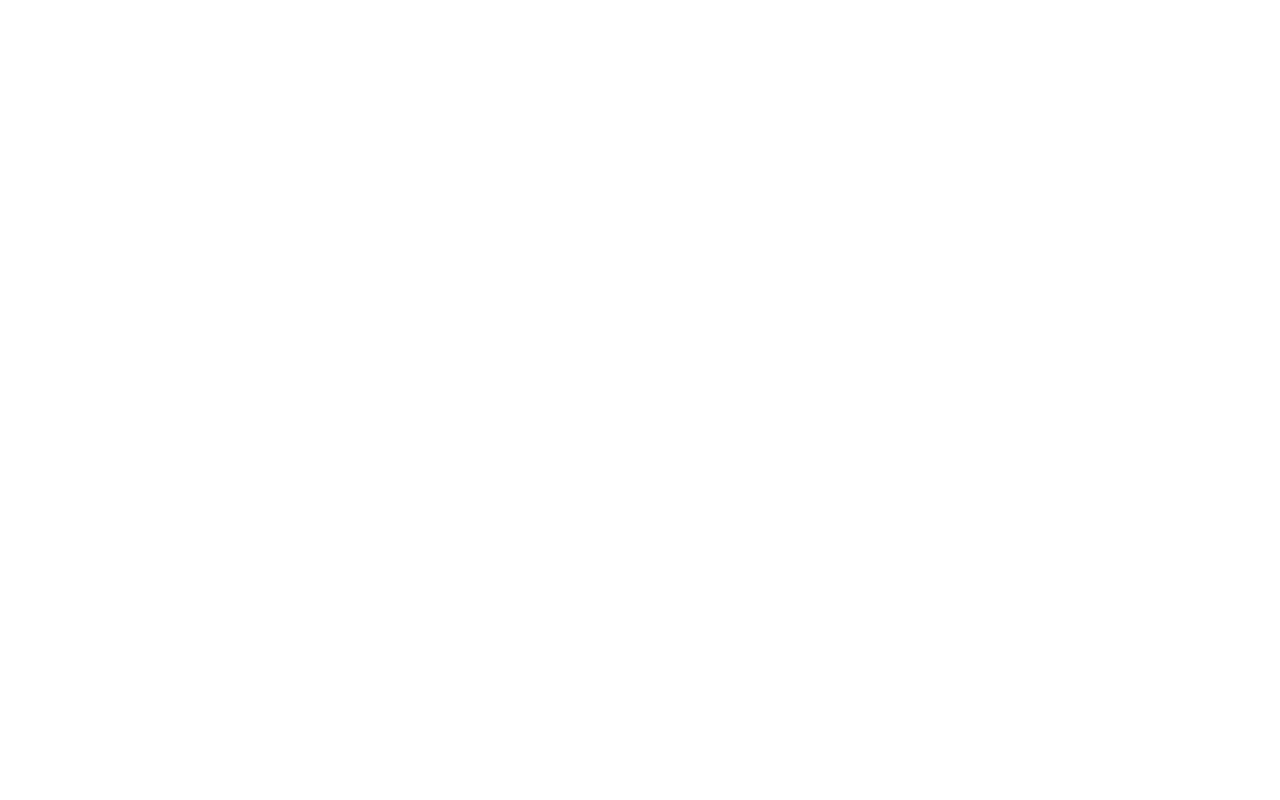
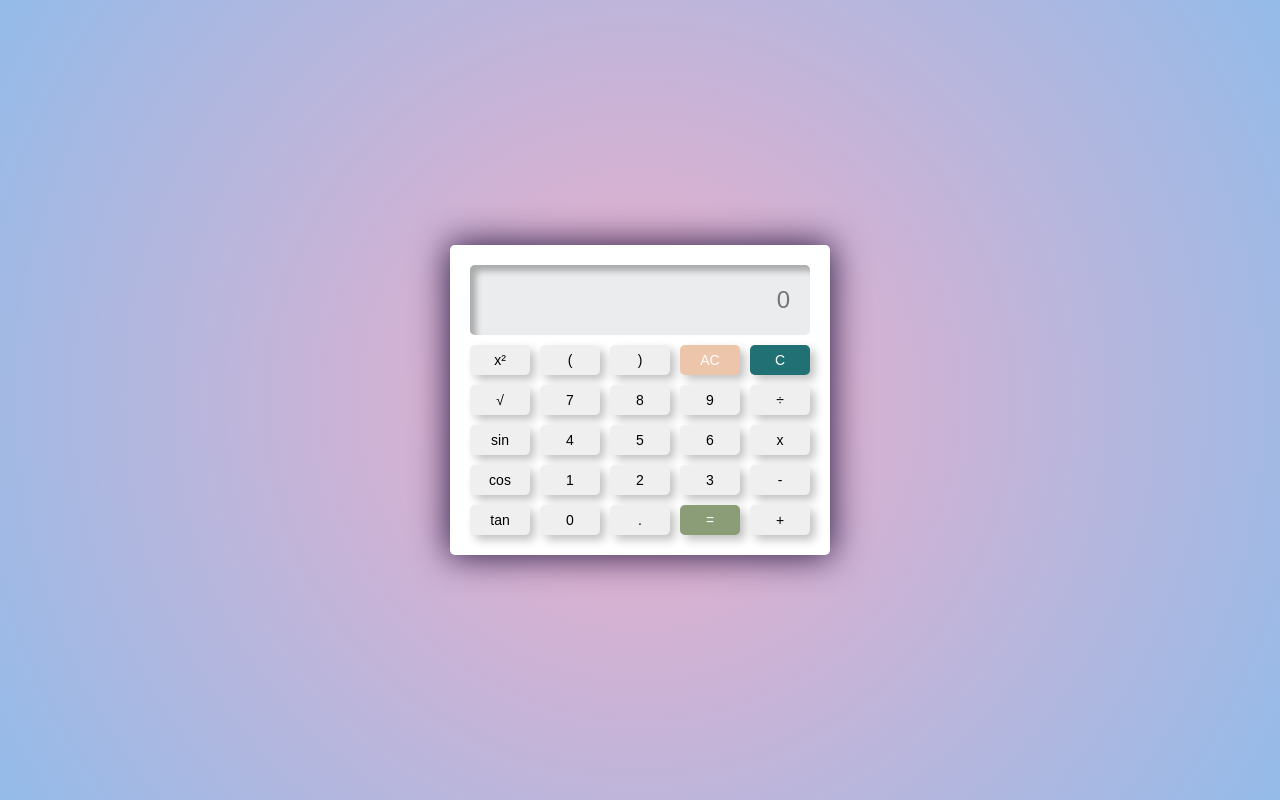
Before and after one commit to Ekaterina31415/calculator, a plain HTML site: page index.html in a window 1280 px wide. Drawn offline with Linux system fonts and the light colour scheme.

Commit message:
add html, styles and js logic

```diff
--- a/index.html
+++ b/index.html
@@ -3,9 +3,50 @@
 <head>
   <meta charset="UTF-8">
   <meta name="viewport" content="width=device-width, initial-scale=1.0">
+  <link rel="stylesheet" href="styles.css">
   <title>Calculator</title>
 </head>
 <body>
-
+  <div class="calculator column jcc aic">
+    <div class="container column jcc aic">
+      <input type="text" class="display js-display" placeholder="0" readonly>
+      <div class="row jcsb aic">
+        <button class="btn js-btn-calculate">x²</button>
+        <button class="btn js-btn">(</button>
+        <button class="btn js-btn">)</button>
+        <button class="btn js-btn" id="AC">AC</button>
+        <button class="btn js-btn" id="C">C</button>
+      </div>
+      <div class="row jcsb aic">
+        <button class="btn js-btn-calculate">√</button>
+        <button class="btn js-btn">7</button>
+        <button class="btn js-btn">8</button>
+        <button class="btn js-btn">9</button>
+        <button class="btn js-btn">÷</button>
+      </div>
+      <div class="row jcsb aic">
+        <button class="btn js-btn-calculate">sin</button>
+        <button class="btn js-btn">4</button>
+        <button class="btn js-btn">5</button>
+        <button class="btn js-btn">6</button>
+        <button class="btn js-btn">x</button>
+      </div>
+      <div class="row jcsb aic">
+        <button class="btn js-btn-calculate">cos</button>
+        <button class="btn js-btn">1</button>
+        <button class="btn js-btn">2</button>
+        <button class="btn js-btn">3</button>
+        <button class="btn js-btn">-</button>
+      </div>
+      <div class="row jcsb aic">
+        <button class="btn js-btn-calculate">tan</button>
+        <button class="btn js-btn">0</button>
+        <button class="btn js-btn">.</button>
+        <button class="btn js-btn" id="eval">=</button>
+        <button class="btn js-btn">+</button>
+      </div>
+    </div>
+  </div>
+  <script src="main.js"></script>
 </body>
 </html>
--- a/main.js
+++ b/main.js
@@ -0,0 +1,65 @@
+const display = document.querySelector('.js-display');
+const btnsCalculate = document.querySelectorAll('.js-btn-calculate');
+const btns = document.querySelectorAll('.js-btn');
+
+btns.forEach((btn) => {
+  btn.addEventListener('click', (e) => {
+    let btnText = e.target.textContent;
+    if (btnText === 'x') {
+      btnText = '*';
+    }
+    if (btnText === '÷') {
+      btnText = '/';
+    }
+    if (btnText === 'AC') {
+      display.value = '';
+    }
+    if (btnText === 'C') {
+      display.value = display.value.slice(0, -1);
+    }
+    if (btnText === '=') {
+      display.value = eval(display.value);
+    }
+    if (btnText === '=' || btnText === 'AC' || btnText === 'C') {
+      btnText = '';
+    }
+    display.value += btnText;
+  });
+});
+
+const sin = () => {
+  display.value = Math.sin(display.value);
+}
+const cos = () => {
+  display.value = Math.cos(display.value);
+}
+const tan = () => {
+  display.value = Math.tan(display.value);
+}
+const pow = () => {
+  display.value = Math.pow(display.value, 2);
+}
+const sqrt = () => {
+  display.value = Math.sqrt(display.value, 2);
+}
+
+btnsCalculate.forEach((btn) => {
+  btn.addEventListener('click', (e) => {
+    let btnText = e.target.textContent;
+    if (btnText === 'sin') {
+      sin();
+    }
+    if (btnText === 'cos') {
+      cos();
+    }
+    if (btnText === 'tan') {
+      tan();
+    }
+    if (btnText === 'x²') {
+      pow();
+    }
+    if (btnText === '√') {
+      sqrt();
+    }
+  });
+});
--- a/styles.css
+++ b/styles.css
@@ -0,0 +1,128 @@
+* {
+  box-sizing: border-box;
+  margin: 0;
+  padding: 0;
+}
+body {
+  font-family: 'Roboto';
+}
+
+.row {
+    display: flex;
+    flex-direction: row;
+}
+.column {
+    display: flex;
+    flex-direction: column;
+}
+.jcc {
+    justify-content: center;
+}
+.jcsb {
+    justify-content: space-between;
+}
+.jcsa {
+    justify-content: space-around;
+}
+.jcfs {
+    justify-content: flex-start;
+}
+.jcfe {
+    justify-content: flex-end;
+}
+.aic {
+    align-items: center;
+}
+.aifs {
+    align-items: flex-start;
+}
+.aife {
+    align-items: flex-end;
+}
+.hidden {
+    display: none;
+}
+ul, li {
+  list-style-type: none;
+}
+a {
+    text-decoration: none;
+}
+
+.calculator {
+  height: 100vh;
+  background: rgb(238,174,202);
+  background: radial-gradient(circle, rgba(238,174,202,1) 0%, rgba(148,187,233,1) 100%);
+
+}
+.container {
+  width: 380px;
+  border-radius: 5px;
+  overflow: hidden;
+  background-color: #fff;
+  box-shadow: 0 0 35px 2px rgb(45,29,70);
+  padding: 20px;
+}
+.display {
+  width: 100%;
+  height: 70px;
+  border: none;
+  outline: none;
+  background-color: #ebeced;
+  border-radius: 5px;
+  box-shadow: inset 6px 6px 6px #a9aaab;
+  margin-bottom: 10px;
+  text-align: right;
+  padding-right: 20px;
+  font-size: 24px;
+}
+
+.row {
+  width: 100%;
+  margin-bottom: 10px;
+}
+
+.row:last-child {
+  margin-bottom: 0;
+}
+
+.btn {
+  width: 60px;
+  height: 30px;
+  border-radius: 5px;
+  font-size: 14px;
+  border: none;
+  outline: none;
+  cursor: pointer;
+  box-shadow: 5px 5px 10px #c2c2c3;
+}
+
+.btn:hover {
+  background-color: #fff;
+  box-shadow: inset 5px 5px 10px  #d1d1d5;
+}
+
+#eval {
+  background-color: #8B9D77;
+  color: #fff;
+}
+#eval:hover {
+  box-shadow: inset 5px 5px 10px #5f6e4e;
+  ;
+}
+
+#AC {
+  background-color: #EDC5AB;
+  color: #fff;
+}
+#AC:hover {
+  box-shadow: inset 5px 5px 10px #b6947d;
+}
+
+#C {
+  background-color: #217074;
+  color: #fff;
+}
+#C:hover {
+  box-shadow: inset 5px 5px 10px #1c6164;
+}
```
